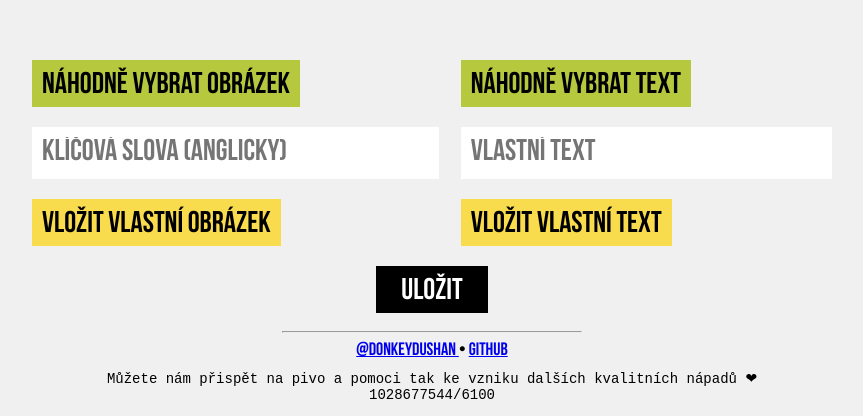
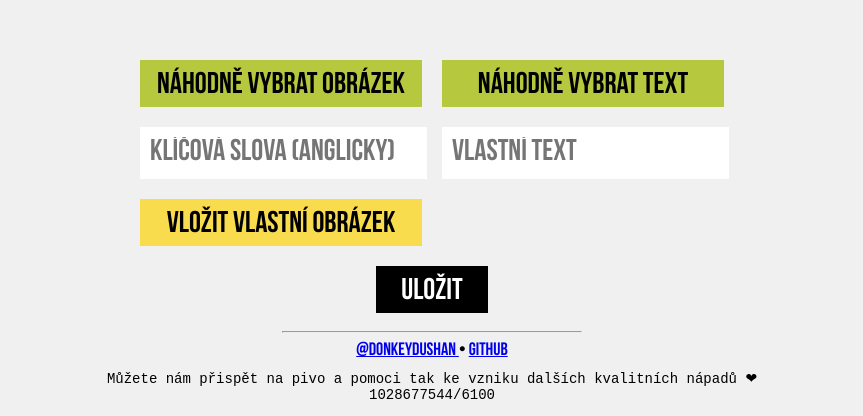
Before and after one commit to DonkeyDushan/piratilol, a website built with Vite: page src/index.html in a window 1280 px wide. Shown: the part 867-1283 px from the top of the page, without its empty margins (208-1071 px from the left). Built offline with nearby package versions, Linux system fonts and the light colour scheme; no server answers.

Commit message:
Removed redundant button to submit text

```diff
--- a/src/index.html
+++ b/src/index.html
@@ -27,7 +27,7 @@
     <canvas id="picture" width="800" height="800"></canvas>
   </div>
   <div class="button-container">
-    <div class="input-container">
+    <div class="random-button-container">
         <button id="randomize-img">
             Náhodně vybrat obrázek
         </button>
@@ -41,12 +41,11 @@
       <input name="custom-image" id="customImage" type="file" accept="image/*" />
     </form>
 
-    <div class="input-container">
+    <div class="random-button-container">
         <button id="randomize">
             Náhodně vybrat text
         </button>
         <input id="customText" placeholder="Vlastní text">
-        <button class="btn-secondary" id="submitCustomText">Vložit vlastní text</button>
     </div>
 
   </div>
```
